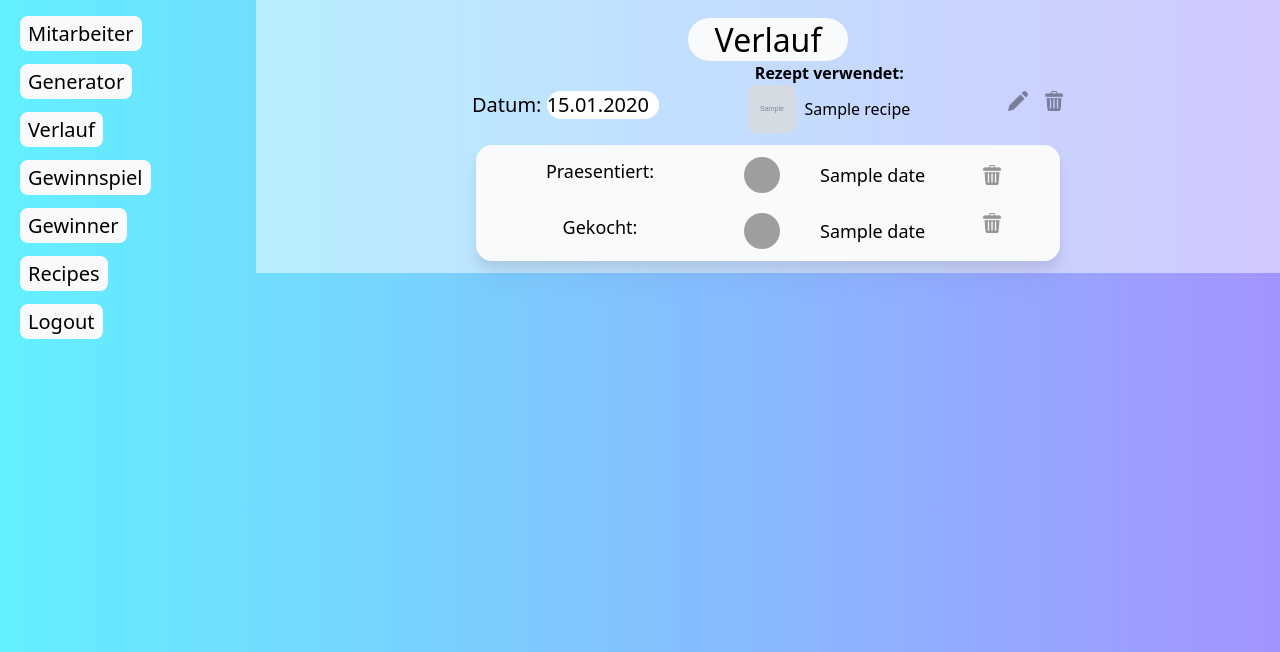
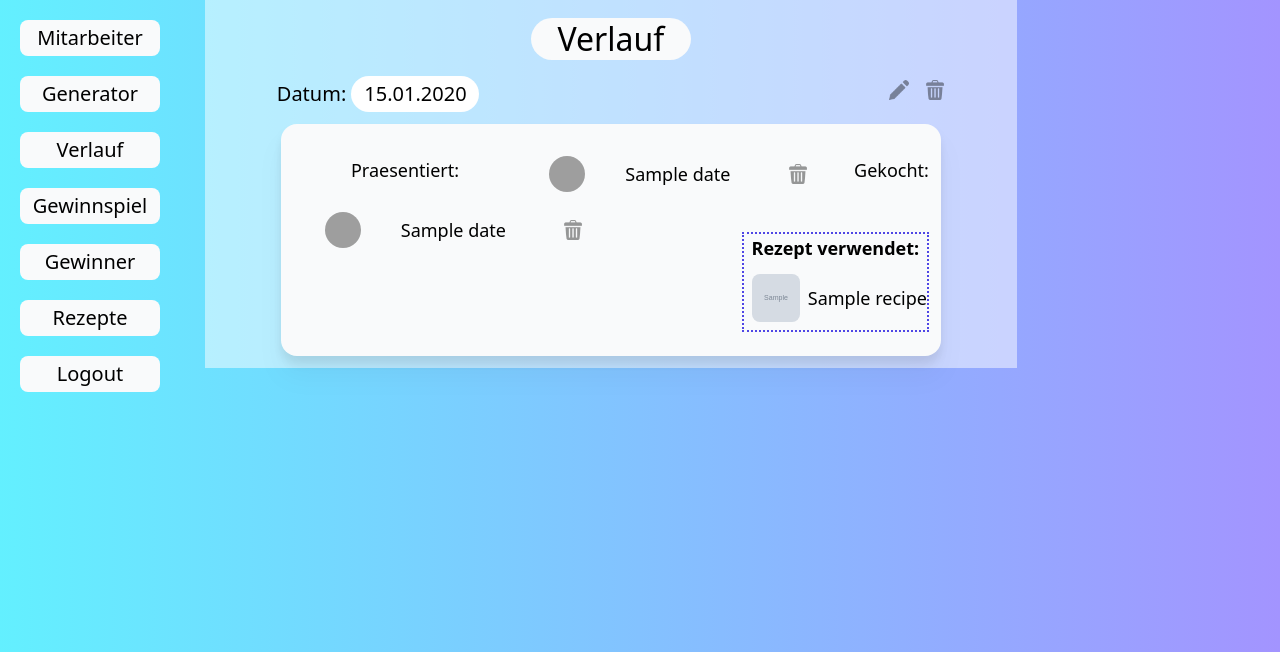
Before and after one commit to pc-web-it/laravel-gemeinsames-mitagessen-tool, a Laravel app: page /Verlauf in a window 1280 px wide. Shown: the top 652 px of the page. Run offline with Laravel 10, Linux system fonts and the light colour scheme; a user stored in the database is signed in; data comes from the database, SQL or seed files in the repository; tables that the repository leaves empty hold one stand-in row (values such as "Sample post"); grey boxes marked "Sample" are stand-in pictures; style sheets or scripts are compiled from the project's sources; grey boxes are pictures that could not be loaded.

Commit message:
design changes

```diff
--- a/app/Http/Controllers/RecipesController.php
+++ b/app/Http/Controllers/RecipesController.php
@@ -137,11 +137,11 @@ class RecipesController extends Controller
             'employee_id' => ['required', 'exists:employees,id'],
             'image' => ['nullable',
                 File::image()
-                    ->max('2mb'),
+                    ->max(2048),
                 ],
             'pdf_path' => ['nullable',
                 File::types('pdf')
-                    ->max('2mb'),
+                    ->max(2048),
                 ],
         ]);
 
--- a/public/style.css
+++ b/public/style.css
@@ -185,13 +185,12 @@ body {
 
 .containerVerlauf{
   background-color: rgba(255, 255, 255, 0.5);
-  max-width: 80%;
-  padding-left: 10%;
-  padding-right: 10%;
+  max-width: 70%;
+  padding-left: 5%;
+  padding-right: 5%;
   margin: auto;
   position: absolute;
-  margin-left: 20%;
-
+  margin-left: 16%;
 }
 
 
--- a/resources/css/generator.css
+++ b/resources/css/generator.css
@@ -1,4 +1,9 @@
 body{
+    background: rgb(39,241,255);
+    background: linear-gradient(90deg, rgba(48, 235, 255, 0.753) 0%, rgba(132,112,255,0.7497373949579832) 100%);
+}
+
+.loginStyle{
     background: rgb(39,241,255);
     background: linear-gradient(90deg, rgba(48, 235, 255, 0.753) 0%, rgba(132,112,255,0.7497373949579832) 100%);
 }
@@ -8,24 +13,27 @@ body{
 }
 
 .container {
-    position: absolute;
+    position: relative;
     background-color: rgba(255, 255, 255, 0.75);
     border-radius: 20px;
     padding: 20px;
     margin: auto;
     margin-top: 150px;
     margin-left: 350px;
-    height: 580px;
-    width: 1200px;
+    height: 60%;
+    width: 60%;
     z-index: 1;
 
 }
 
 .inner-container {
-    display: grid;
-    grid-template-columns: 1fr 1fr;
-    gap: 20px;
+    display: flex;
+justify-content: space-around;
+flex-wrap: wrap;
+    /* grid-template-columns: 1fr 1fr;
+    gap: 20px;  */
 }
+
 
 .left-section {
     grid-column: 1;
@@ -154,7 +162,7 @@ animation-delay: 3s;
 
 
 .balloonsPlace {
-    position: relative;
+    /* position: relative; */
     width: 100%;
     height: 100vh;
     overflow: hidden;
@@ -162,7 +170,7 @@ animation-delay: 3s;
 .balloons {
     position: absolute;
     height: 400px;
-    top: 6%;
+    top: -2%;
     right: 0;
     animation: moveUpDown 3s ease-in-out infinite alternate;
     z-index: 0;
--- a/resources/views/Dates.blade.php
+++ b/resources/views/Dates.blade.php
@@ -10,24 +10,23 @@
 </head>
 
 <body class="overflow-y-auto">
-    <div
-    class="z-10 p-5 fixed top-0 lg:w-[160px] text-center justify-normal left-0 right-0 lg:text-left  grid grid-cols-4 lg:grid-cols-1 rounded-lg">
-        <div class="hover:scale-105 ease-in-out duration-300"><a href="/Namen"
-                class=" px-2 py-1 bg-gray-50 rounded-lg text-lg md:text-xl">Mitarbeiter</a></div>
-        <div class="lg:mt-5 hover:scale-105 ease-in-out duration-300"><a href="/"
-                class=" px-2 py-1 bg-gray-50 rounded-lg text-lg md:text-xl">Generator</a></div>
-        <div class="lg:mt-5 hover:scale-105 ease-in-out duration-300 "><a href="/Verlauf"
-                class=" px-2 py-1 bg-gray-50 rounded-lg text-lg md:text-xl">Verlauf</a></div>
-            <div class="lg:mt-5 hover:scale-105 ease-in-out duration-300 "><a href="/gewinnspiel"
-                    class=" px-2 py-1 bg-gray-50 rounded-lg text-lg md:text-xl">Gewinnspiel</a></div>
-            <div class="lg:mt-5 hover:scale-105 ease-in-out duration-300 "><a href="/gewinner"
-                    class=" px-2 py-1 bg-gray-50 rounded-lg text-lg md:text-xl">Gewinner</a></div>
-             <div class="lg:mt-5 hover:scale-105 ease-in-out duration-300 "><a href="/recipes"
-                        class=" px-2 py-1 bg-gray-50 rounded-lg text-lg md:text-xl">Recipes</a></div>
 
-        <div class="lg:mt-5 hover:scale-105 ease-in-out duration-300 "><a href="/logout"
-                class=" px-2 py-1 bg-gray-50 rounded-lg text-lg md:text-xl"> Logout</a></div>
-
+<div
+        class="z-10 p-5 fixed top-0 lg:w-[180px] text-center justify-normal left-0 right-0 lg:text-left grid grid-cols-4 lg:grid-cols-1 rounded-lg">
+        <div class="text-center hover:scale-105 ease-in-out duration-300"><a href="/Namen"
+                class="navBtn block px-2 py-1 bg-gray-50 rounded-lg text-lg md:text-xl">Mitarbeiter</a></div>
+        <div class="text-center  lg:mt-5 hover:scale-105 ease-in-out duration-300"><a href="/"
+                class="navBtn block px-2 py-1 bg-gray-50 rounded-lg text-lg md:text-xl">Generator</a></div>
+        <div class="text-center  lg:mt-5 hover:scale-105 ease-in-out duration-300 "><a href="/Verlauf"
+                class="navBtn block px-2 py-1 bg-gray-50 rounded-lg text-lg md:text-xl">Verlauf</a></div>
+        <div class="text-center  lg:mt-5 hover:scale-105 ease-in-out duration-300 "><a href="/gewinnspiel"
+                class="navBtn block px-2 py-1 bg-gray-50 rounded-lg text-lg md:text-xl">Gewinnspiel</a></div>
+        <div class="text-center  lg:mt-5 hover:scale-105 ease-in-out duration-300 "><a href="/gewinner"
+                class="navBtn block px-2 py-1 bg-gray-50 rounded-lg text-lg md:text-xl">Gewinner</a></div>
+        <div class="text-center  lg:mt-5 hover:scale-105 ease-in-out duration-300 "><a href="/recipes"
+                class="navBtn block px-2 py-1 bg-gray-50 rounded-lg text-lg md:text-xl">Rezepte</a></div>
+        <div class="text-center  lg:mt-5 hover:scale-105 ease-in-out duration-300 "><a href="/logout"
+                class="navBtn block px-2 py-1 bg-gray-50 rounded-lg text-lg md:text-xl">Logout</a></div>
     </div>
 
 
@@ -36,7 +35,7 @@
 
         @foreach ($dates as $date)
             <div
-                class="text-center grid grid-cols-1 px-20">
+                class="text-center grid grid-cols-1">
                 <div class="flex justify-between items-center">
                     <form action="/DateUpdate/{{ $date->id }}" method="GET" name="dateUpdate">
                         @csrf
@@ -44,11 +43,11 @@
                         <h1 class="text-left ml-2 font-sans text-xl font-medium mt-4">
                             Datum:
                             <input type="text" value="{{ Carbon\Carbon::parse($date->date)->format('d.m.Y') }}"
-                                name="date" class=" w-28 rounded-full" />
+                                name="date" class=" w-28 rounded-full text-center w-32 py-1" />
                             <button name="btnSub" class="mr-2 hidden">
                                 <img src="Save.png" alt="" class="w-5 h-5 opacity-40 hover:opacity-50">
                             </button>
-                            <div class="text-sm text-red-700">
+                            <div class="text-sm text-red-700 ">
                                 @if ($errors->any())
                                     {{ $errors->first($date->id) }}
                                 @endif
@@ -56,24 +55,7 @@
                         </h1>
                     </form>
 
-                    <div>
-                        <strong>Rezept verwendet:</strong>
-                        <a href="/recipes/{{ $date->recipe_id }}" class="flex items-center">
-                            @if (isset(App\Models\Recipe::find($date->recipe_id)->image))
-                                @if (App\Models\Recipe::find($date->recipe_id)->image == null)
-                                    <img src="{{ asset('recipesImages/defaultFood.jpg') }}" alt=""
-                                        class="w-12 h-12 rounded-lg mr-2">
-                                @else
-                                    <img src="{{ route('display.recipeImage', App\Models\Recipe::find($date->recipe_id)->image) }}"
-                                        alt="" class="w-12 h-12 rounded-lg mr-2">
-                                @endif
-                            @else
-                                <img src="{{ asset('recipesImages/defaultFood.jpg') }}" alt=""
-                                    class="w-12 h-12 rounded-lg mr-2">
-                            @endif
-                            {{ App\Models\Recipe::find($date->recipe_id)->title }}
-                        </a>
-                    </div>
+
 
                     <div class="grid grid-cols-2">
 
@@ -100,9 +82,9 @@
                 <div
                     class="font-sans text-lg font-normal relative grid grid-cols-5 2xl:grid-cols-10 m-3 p-3 rounded-2xl bg-gray-50 drop-shadow-xl hover:scale-105 ease-in-out duration-300">
 
-                    <h2 class="col-span-2">Praesentiert:</h2>
+                    <h2 class="col-span-2 mt-5">Praesentiert:</h2>
 
-                    <div class="col-span-2">
+                    <div class="col-span-2 mt-5">
                         <div class="flex items-center">
                             @if (isset($date->praesentiert->file_hash))
                                 @if ($date->praesentiert->file_hash == null)
@@ -127,7 +109,7 @@
 
                         <button type="submit">
                             <img src="Delete.png" alt="deleteImg"
-                                class="w-5 h-5 mt-2 col-span-1 opacity-40 hover:opacity-60 cursor-pointer" />
+                                class="w-5 h-5 mt-7 col-span-1 opacity-40 hover:opacity-60 cursor-pointer" />
                         </button>
                     </form>
 
@@ -151,6 +133,8 @@
                                 {{ $date->namegekocht }}
                             </div>
                         </div>
+
+
                     </div>
 
                     <form action="{{ route('date.removeEmployee', ['id' => $date->id, 'isGekocht' => 1]) }}"
@@ -160,9 +144,35 @@
 
                         <button type="submit">
                             <img src="Delete.png" alt="deleteImg"
-                                class="w-5 h-5 col-span-1 mt-5 opacity-40 hover:opacity-60 cursor-pointer" />
+                                class="w-5 h-5 mt-7 col-span-1 opacity-40 hover:opacity-60 cursor-pointer" />
                         </button>
                     </form>
+
+
+                    <!-- place-content-end -->
+
+                    <div class="grid gap-20 col-span-3 col-start-[5]  mt-10 mb-3 ">
+                        <div class="max-w-48 border-dotted border-2 border-indigo-600">
+                            <strong>Rezept verwendet:</strong>
+                            @if ($date->recipe_id != null && $date->recipe_id != 0)
+                            <a href="/recipes/{{ $date->recipe_id }}" class="flex items-center mt-3 mb-2 ml-2">
+                                @if (isset(App\Models\Recipe::find($date->recipe_id)->image))
+                                    @if (App\Models\Recipe::find($date->recipe_id)->image == null)
+                                        <img src="{{ asset('recipesImages/defaultFood.jpg') }}" alt=""
+                                            class="w-12 h-12 rounded-lg mr-2">
+                                    @else
+                                        <img src="{{ route('display.recipeImage', App\Models\Recipe::find($date->recipe_id)->image) }}"
+                                            alt="" class="w-12 h-12 rounded-lg mr-2">
+                                    @endif
+                                @else
+                                    <img src="{{ asset('recipesImages/defaultFood.jpg') }}" alt=""
+                                        class="w-12 h-12 rounded-lg mr-2">
+                                @endif
+                                {{ App\Models\Recipe::find($date->recipe_id)->title }}
+                            </a>
+                            @endif
+                        </div>
+                    </div>
 
 
                 </div>
@@ -171,7 +181,7 @@
         @endforeach
 
         <div
-            class="text-center grid grid-cols-1 mx-[5vw] w-[90vw] lg:mx-[15vw] lg:w-[70vw] 2xl:mx-[20vw] 2xl:w-[60vw]">
+            class="text-center grid grid-cols-1">
             {{ $dates->links() }}
         </div>
 
--- a/resources/views/login.blade.php
+++ b/resources/views/login.blade.php
@@ -6,6 +6,7 @@
     <meta http-equiv="X-UA-Compatible" content="ie=edge">
     @vite('resources/css/app.css')
     <title>Login</title>
+    <link rel="stylesheet" type="text/css" href="{{asset('style.css?v=').time()}}" />
 
 </head>
 <body>
@@ -19,7 +20,7 @@
         </form>
         @endif
         <section class="bg-white ">
-            <div class="flex flex-col items-center justify-center px-6 py-8 mx-auto ">
+            <div class="loginStyle flex flex-col items-center justify-center px-6 py-8 mx-auto ">
                 <div class="w-full bg-gray-50 rounded-lg drop-shadow-xl  md:mt-0 sm:max-w-md xl:p-0  ">
                     <div class="p-6 space-y-4 md:space-y-6 sm:p-8">
                         <h1 class="text-xl font-bold leading-tight tracking-tight text-gray-900 md:text-2xl ">
```
Also changed, not shown: other parts of public/style.css (+89 -2 lines), resources/views/Names.blade.php (+16 -17 lines), resources/views/gewinner.blade.php (+15 -13 lines), resources/views/gewinnspiel.blade.php (+15 -13 lines), resources/views/home.blade.php (+19 -18 lines), resources/views/recipes/create.blade.php (+18 -12 lines), resources/views/recipes/edit.blade.php (+17 -12 lines), resources/views/recipes/index.blade.php (+36 -34 lines), resources/views/recipes/show.blade.php (+16 -9 lines), database/migrations/2024_05_08_071111_update_date_type_column_dates.php, public/back2.jpg (added).
